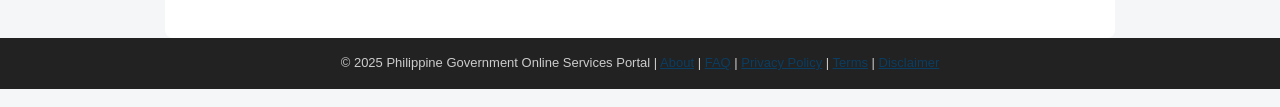
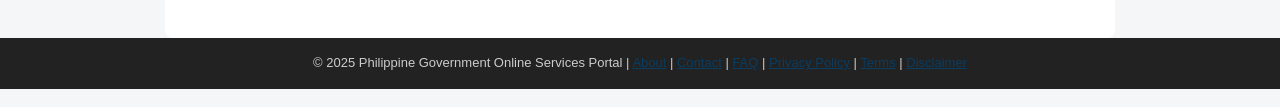
Before and after one commit to govt-ops/allinone, a plain HTML site: page contact.html in a window 1280 px wide. Shown: the part 690-797 px from the top of the page. Drawn offline with Linux system fonts and the light colour scheme.

Commit message:
Update contact.html

```diff
--- a/contact.html
+++ b/contact.html
@@ -88,6 +88,7 @@ a { color: #0a3d62; }
 <footer>
 © 2025 Philippine Government Online Services Portal |
 <a href="about.html">About</a> |
+<a href="contact.html">Contact</a> |
 <a href="faq.html">FAQ</a> |
 <a href="privacy-policy.html">Privacy Policy</a> |
 <a href="terms.html">Terms</a> |
```
